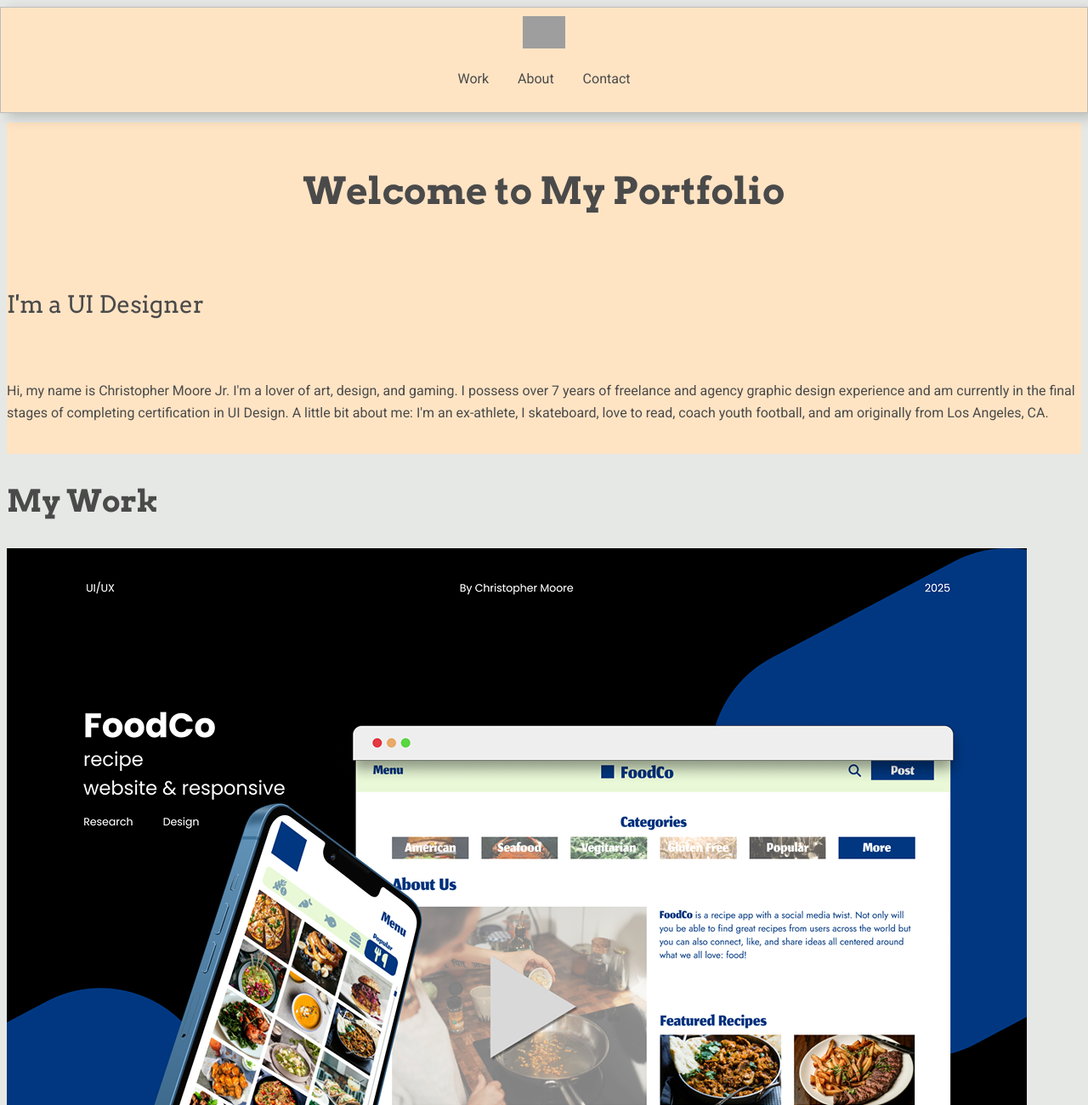
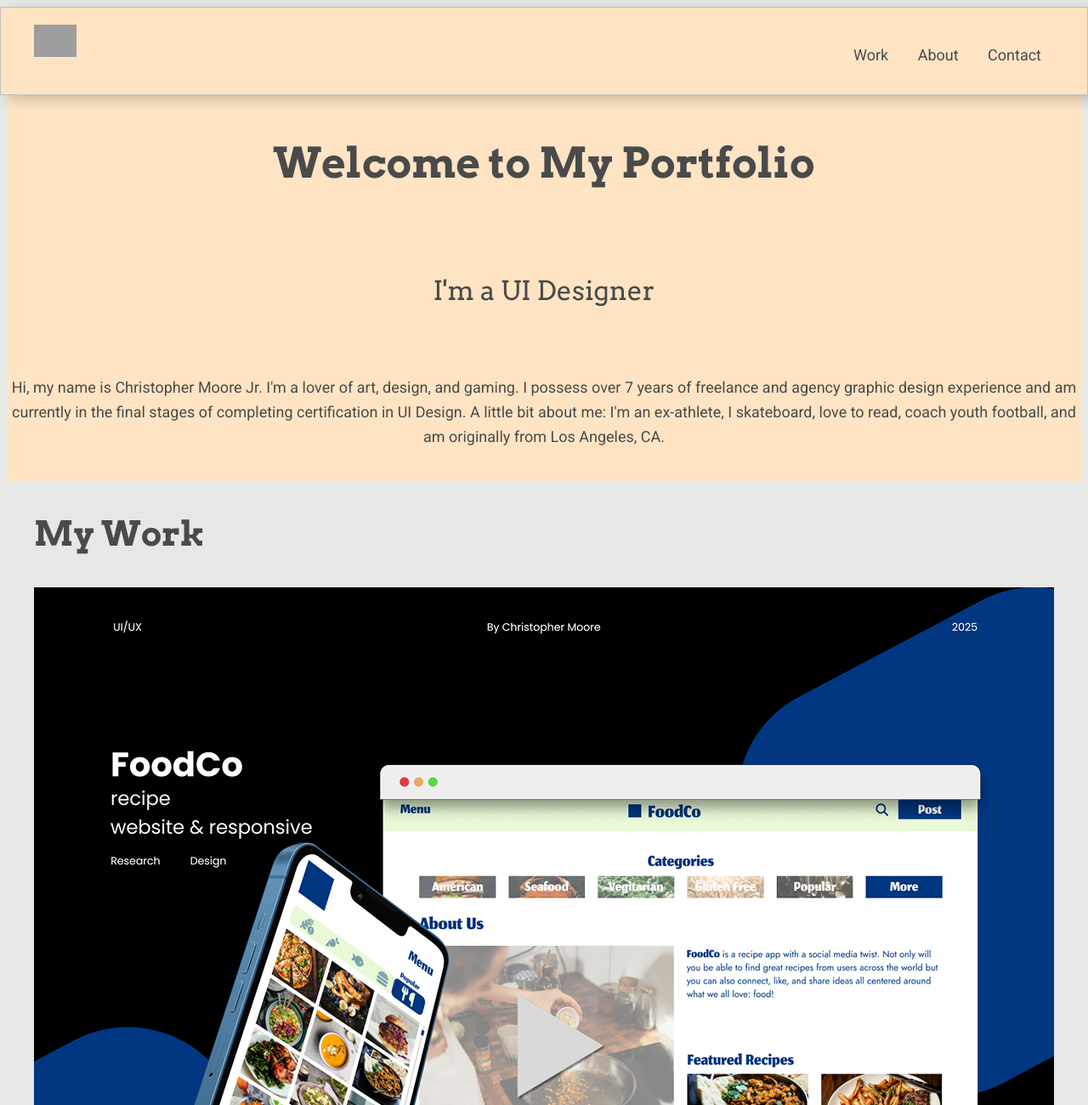
Before and after one commit to ci2azzy/portfolio-website, a plain HTML site: page index.html in a window 1280 px wide. Shown: the top 1300 px of the page at 85% size. Drawn offline with Linux system fonts and the light colour scheme; grey boxes are pictures that could not be loaded.

Commit message:
Media Queries

```diff
--- a/css/styles.css
+++ b/css/styles.css
@@ -64,11 +64,11 @@ a {
 a:visited {
     color: #FDCA40;
 }
-a:hover,
+/* a:hover,
 a:focus {
     color: #DF2935;
     text-decoration: underline;
-}
+} */
 a:active {
     color: #6f151b;
     text-decoration: underline;
@@ -79,10 +79,12 @@ a:active {
     background-color: #3772FF;
     color: #ffffff;
     font-weight: 400;
+    text-decoration: none;
     padding: 10px;
     border-radius: 3px;
     border-bottom: 2px solid #1946af;
     transition: 0.2s opacity;
+    transition-property: opacity;
     }
 .button:hover,
 .button:active {
@@ -219,3 +221,75 @@ nav > ul > li > a:visited {
 .linkedin {
     max-width: 20px;
 }
+
+
+/* Media Queries */
+@media only screen and (min-width: 640px) {
+    header {
+        text-align: unset;
+        padding: 20px 0 13px;
+    }
+
+    nav {
+        width: auto;
+        float: right;
+        margin-top: 4px;
+    }
+
+    main {
+        padding-top: 96.2px;
+    }
+
+    body {
+        font-size: 18px;
+    }
+
+    #hero h3,
+    p {
+        text-align: center;
+    }
+
+    #hero span {
+        display: block;
+    }
+
+    .col-md-6 {
+        width: 50%;
+    }
+
+    [class*="col-"] {
+        float: left;
+        padding: 8px
+    }
+
+    .row::after {
+        content: "";
+        clear: both;
+        display: table;
+    }
+
+    #about h3 { margin-top: 0;
+    }
+}
+
+@media only screen and (min-width: 1024px) {
+    .col-lg-7 {
+        width: 58.3333%;
+    }
+
+    .col-lg-5 {
+        width: 41.66667%;
+    }
+
+    .container {
+        max-width: 1200px;
+        margin-left: auto;
+        margin-right: auto;
+    }
+}
+
+@media only screen and (min-width: 1440px) {
+}
+
+@media only screen and (min-width: 1920px) {
+}
```
